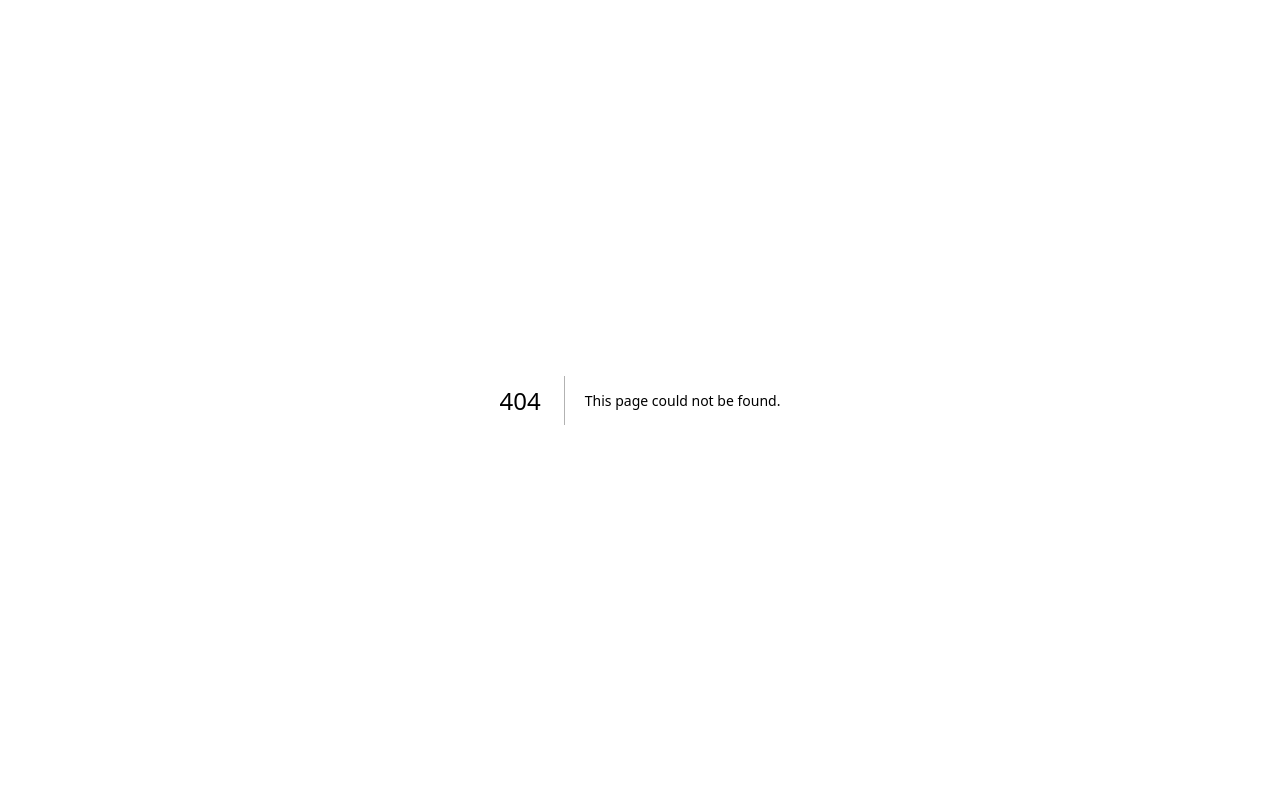
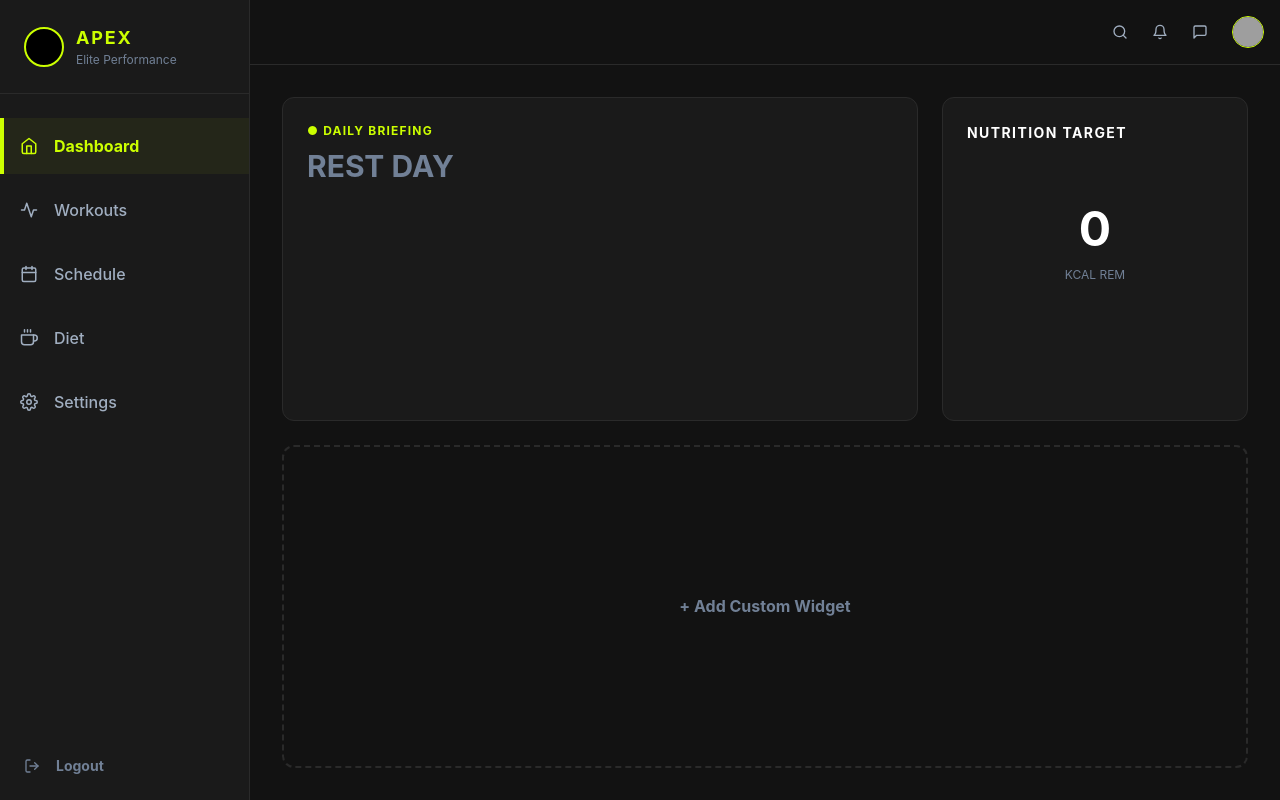
Before and after one commit to MrMoriarty04/Gym-Management-System, a Next.js app in the folder frontend/: page /traineeDashboard in a window 1280 px wide. Before the commit this address had no page. Built offline with nearby package versions, Linux system fonts and the light colour scheme; no server answers; grey boxes are pictures that could not be loaded.

Commit message:
feat: implement trainee dashboard logic with real workout fetching and diet controller

```diff
--- /dev/null
+++ b/frontend/src/app/traineeDashboard/layout.js
@@ -0,0 +1,77 @@
+"use client";
+import { Box, Flex, VStack, Icon, Text, Link, Avatar, HStack } from "@chakra-ui/react";
+import { FiHome, FiActivity, FiCalendar, FiCoffee, FiSettings, FiLogOut, FiSearch, FiBell, FiMessageSquare } from "react-icons/fi";
+import { usePathname } from "next/navigation";
+import NextLink from "next/link";
+
+export default function TraineeLayout({ children }) {
+  const pathname = usePathname();
+
+  const navItems = [
+    { name: "Dashboard", icon: FiHome, path: "/traineeDashboard" },
+    { name: "Workouts", icon: FiActivity, path: "/traineeDashboard/workouts" },
+    { name: "Schedule", icon: FiCalendar, path: "/traineeDashboard/schedule" },
+    { name: "Diet", icon: FiCoffee, path: "/traineeDashboard/diet" },
+    { name: "Settings", icon: FiSettings, path: "/traineeDashboard/settings" },
+  ];
+
+  return (
+    <Flex h="100vh" bg="#121212" overflow="hidden">
+
+      <Box w="250px" bg="#1a1a1a" borderRight="1px solid #2a2a2a" display="flex" flexDirection="column">
+        <Flex align="center" p={6} borderBottom="1px solid #2a2a2a">
+          <Box w={10} h={10} borderRadius="full" bg="#000" border="2px solid #ccff00" mr={3}></Box>
+          <Box>
+            <Text color="#ccff00" fontWeight="bold" fontSize="lg" letterSpacing="widest">APEX</Text>
+            <Text color="gray.500" fontSize="xs">Elite Performance</Text>
+          </Box>
+        </Flex>
+
+        <VStack align="stretch" mt={6} spacing={2} flex="1">
+          {navItems.map((item) => {
+            const isActive = pathname === item.path;
+            return (
+              <NextLink href={item.path} key={item.name} passHref>
+                <Flex
+                  align="center"
+                  p={4}
+                  cursor="pointer"
+                  borderLeft={isActive ? "4px solid #ccff00" : "4px solid transparent"}
+                  bg={isActive ? "rgba(204, 255, 0, 0.05)" : "transparent"}
+                  color={isActive ? "#ccff00" : "gray.400"}
+                  _hover={{ color: "#ccff00", bg: "rgba(204, 255, 0, 0.02)" }}
+                  transition="all 0.2s"
+                >
+                  <Icon as={item.icon} mr={4} fontSize="lg" />
+                  <Text fontWeight={isActive ? "bold" : "medium"}>{item.name}</Text>
+                </Flex>
+              </NextLink>
+            );
+          })}
+        </VStack>
+
+        <Flex p={6} align="center" color="gray.500" cursor="pointer" _hover={{ color: "red.400" }}>
+          <Icon as={FiLogOut} mr={4} />
+          <Text fontSize="sm" fontWeight="bold">Logout</Text>
+        </Flex>
+      </Box>
+
+      <Flex direction="column" flex="1">
+
+        <Flex justify="flex-end" align="center" p={4} borderBottom="1px solid #2a2a2a" bg="#121212">
+          <HStack spacing={6} color="gray.400">
+            <Icon as={FiSearch} cursor="pointer" _hover={{ color: "white" }} />
+            <Icon as={FiBell} cursor="pointer" _hover={{ color: "#ccff00" }} />
+            <Icon as={FiMessageSquare} cursor="pointer" _hover={{ color: "white" }} />
+            <Avatar size="sm" src="https://bit.ly/dan-abramov" border="1px solid #ccff00" />
+          </HStack>
+        </Flex>
+
+        <Box p={8} overflowY="auto" flex="1">
+          {children}
+        </Box>
+
+      </Flex>
+    </Flex>
+  );
+}
--- /dev/null
+++ b/frontend/src/app/traineeDashboard/page.js
@@ -0,0 +1,98 @@
+"use client";
+import { useState, useEffect } from "react";
+import api from "../utils/axios";
+import {
+  Grid, GridItem, Box, Text, Heading, Flex, IconButton, Spinner, Center, useToast
+} from "@chakra-ui/react";
+import { FiPlay } from "react-icons/fi";
+
+export default function DashboardHome() {
+  const toast = useToast();
+
+  const [isLoading, setIsLoading] = useState(true);
+  const [error, setError] = useState(null);
+
+  const [dashboardData, setDashboardData] = useState({
+    workout: null,
+    nutrition: { remainingCalories: 0 },
+  });
+
+  useEffect(() => {
+    const fetchDashboardData = async () => {
+      try {
+        const [workoutResult, dietResult] = await Promise.allSettled([
+          api.get("/api/workouts/my-routine"),
+          api.get("/api/diet/summary")
+        ]);
+
+        let todaysWorkout = null;
+        let remainingCalories = 0;
+
+        if (workoutResult.status === 'fulfilled') {
+          const currentDay = new Date().toLocaleDateString('en-US', { weekday: 'long' }).toLowerCase();
+          const routines = workoutResult.value.data.weeklyRoutine || [];
+          todaysWorkout = routines.find(r => r.dayOfWeek === currentDay);
+        }
+
+        if (dietResult.status === 'fulfilled') {
+          remainingCalories = dietResult.value.data.remainingCalories;
+        }
+
+        setDashboardData({
+          workout: todaysWorkout ? {
+            title: `${new Date().toLocaleDateString('en-US', { weekday: 'long' }).toUpperCase()} WORKOUT`,
+            description: `${todaysWorkout.exerciseList.length} Exercises • Stay Focused.`
+          } : null,
+          nutrition: { remainingCalories: remainingCalories }
+        });
+
+        setIsLoading(false);
+
+      } catch (err) {
+        console.error("Fetch error:", err);
+        setError("Failed to load operative data.");
+        setIsLoading(false);
+      }
+    };
+
+    fetchDashboardData();
+  }, [toast]);
+
+  if (isLoading) return <Center h="100%"><Spinner size="xl" color="#ccff00" thickness="4px" /></Center>;
+  if (error) return <Center h="100%"><Text color="red.500" fontWeight="bold">{error}</Text></Center>;
+
+  return (
+    <Grid h="100%" templateRows="repeat(2, 1fr)" templateColumns="repeat(3, 1fr)" gap={6}>
+
+      <GridItem colSpan={2} bg="#1a1a1a" borderRadius="xl" border="1px solid #2a2a2a" p={6} position="relative">
+         <Text color="#ccff00" fontSize="xs" fontWeight="bold" letterSpacing="widest" mb={2}>● DAILY BRIEFING</Text>
+         {dashboardData.workout ? (
+           <>
+             <Heading color="white" fontSize="4xl" mb={4} textTransform="uppercase">{dashboardData.workout.title}</Heading>
+             <Text color="gray.400" fontSize="sm" maxWidth="70%">{dashboardData.workout.description}</Text>
+             <IconButton position="absolute" bottom={6} right={6} bg="#ccff00" color="black" borderRadius="full" size="lg" icon={<FiPlay />} _hover={{ bg: "#b3e600" }} aria-label="Start" />
+           </>
+         ) : (
+           <Heading color="gray.500" fontSize="3xl" mb={4}>REST DAY</Heading>
+         )}
+      </GridItem>
+
+      <GridItem colSpan={1} bg="#1a1a1a" borderRadius="xl" border="1px solid #2a2a2a" p={6}>
+        <Flex justify="space-between" mb={6}>
+          <Text color="white" fontWeight="bold" fontSize="sm" letterSpacing="widest">NUTRITION TARGET</Text>
+        </Flex>
+        <Flex direction="column" align="center" justify="center" h="150px">
+          <Heading color="white" fontSize="5xl">
+            {dashboardData.nutrition.remainingCalories.toLocaleString()}
+          </Heading>
+          <Text color="gray.500" fontSize="xs" mt={2}>KCAL REM</Text>
+        </Flex>
+      </GridItem>
+
+      <GridItem colSpan={3} bg="transparent" borderRadius="xl" border="2px dashed #2a2a2a" p={6} display="flex" alignItems="center" justifyContent="center">
+        <Text color="gray.500" fontWeight="bold" cursor="pointer" _hover={{ color: "#ccff00" }}>+ Add Custom Widget</Text>
+      </GridItem>
+
+    </Grid>
+  );
+}
```
